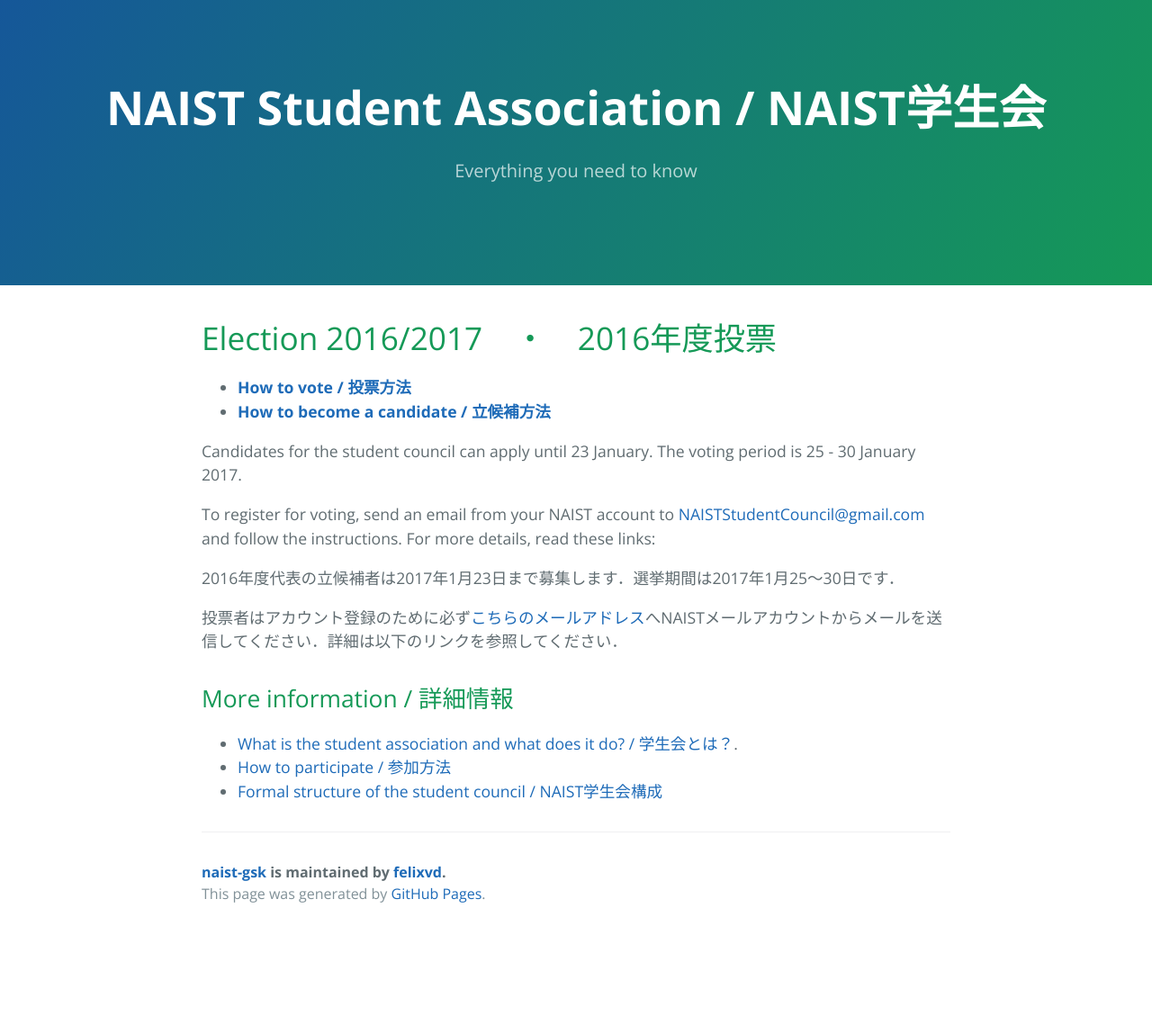
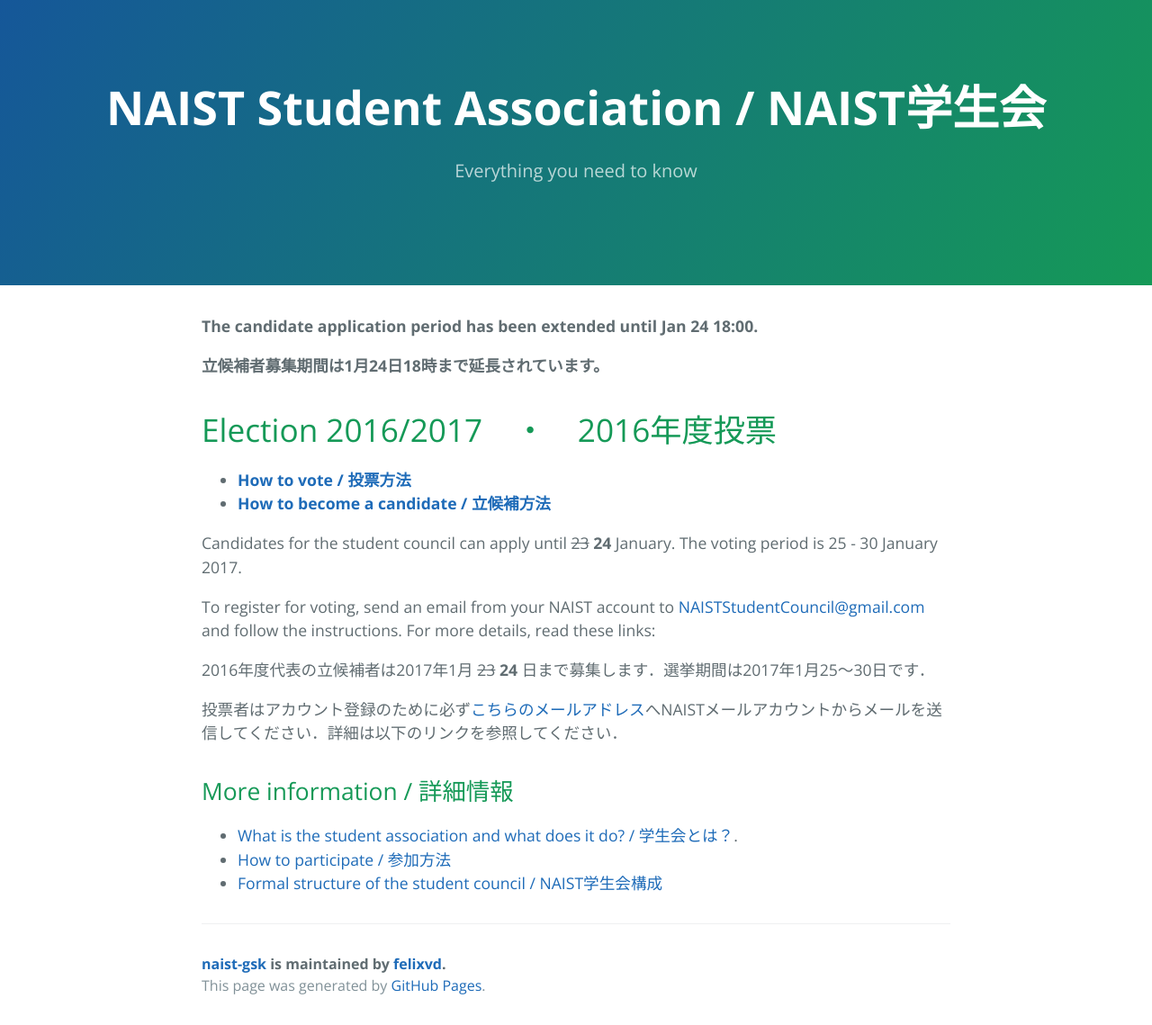
Before and after one commit to felixvd/naist-gsk, a Jekyll site: the page built from index.md, in a window 1280 px wide. Shown: the whole page at 90% size. Built offline with Jekyll 4.4.1, drawn with Linux system fonts in a browser that asks for light colours; before the commit the page ends 1037 px from its top, so only the background shows below that.

Commit message:
Extended candidate application deadline

```diff
--- a/index.md
+++ b/index.md
@@ -2,17 +2,21 @@
 layout: default
 title: NAIST Student Association / NAIST 学生会
 ---
+
+**The candidate application period has been extended until Jan 24 18:00.**
+
+**立候補者募集期間は1月24日18時まで延長されています。**
 
 # [](#timeline)Election 2016/2017　・　2016年度投票
 
 * **[How to vote / 投票方法](voting)**
 * **[How to become a candidate / 立候補方法](becoming-a-candidate)**
 
-Candidates for the student council can apply until 23 January. The voting period is 25 - 30 January 2017.
+Candidates for the student council can apply until ~~23~~ **24** January. The voting period is 25 - 30 January 2017.
 
 To register for voting, send an email from your NAIST account to [NAISTStudentCouncil@gmail.com](mailto:NAISTStudentCouncil@gmail.com) and follow the instructions. For more details, read these links:
 
-2016年度代表の立候補者は2017年1月23日まで募集します．選挙期間は2017年1月25～30日です．
+2016年度代表の立候補者は2017年1月 ~~23~~ **24** 日まで募集します．選挙期間は2017年1月25～30日です．
 
 投票者はアカウント登録のために必ず[こちらのメールアドレス](mailto:NAISTStudentCouncil@gmail.com)へNAISTメールアカウントからメールを送信してください．詳細は以下のリンクを参照してください．
 
```
Also changed, not shown: becoming-a-candidate.md (+2 -2 lines).
